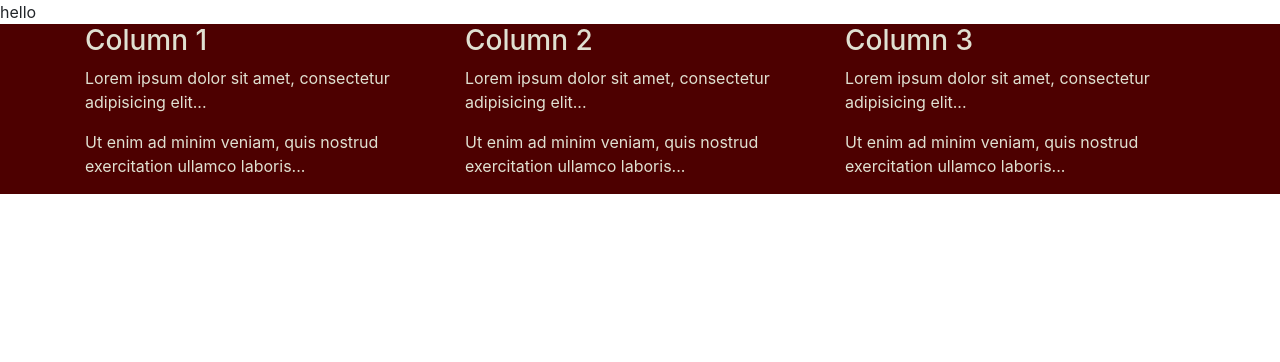
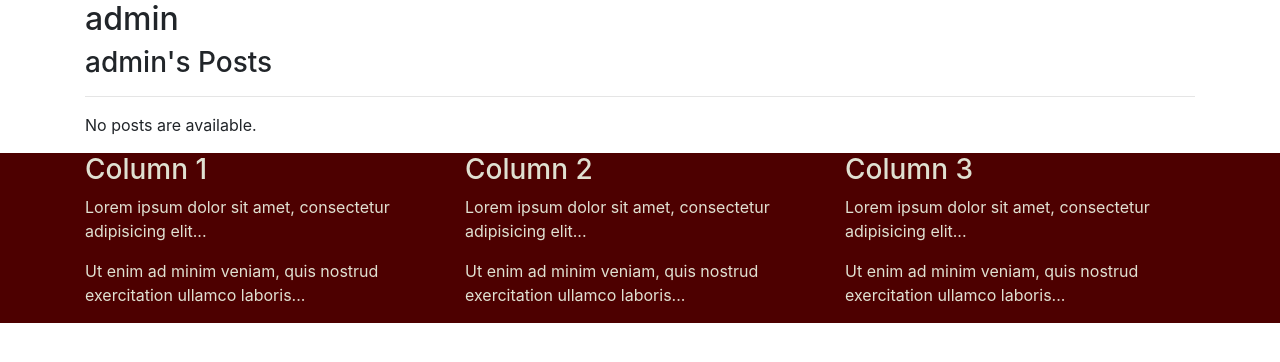
Before and after one commit to amirmahdiKhosravi/GeeksNegar-Website, a Django app: page /accounts/profile/ in a window 1280 px wide. Shown: the part 80-442 px from the top of the page. Run offline with Django 3.2, Linux system fonts and the light colour scheme; a user stored in the database is signed in; data comes from the database, SQL or seed files in the repository; both versions use the stored data as it was after the commit; some libraries are stand-ins or nearby versions.

Commit message:
profile page added

```diff
--- a/accounts/templates/accounts/profile.html
+++ b/accounts/templates/accounts/profile.html
@@ -1,10 +1,89 @@
 {% extends 'blog/base.html' %}
+{% load static %}
+{% block extraCss %}
+<link rel="stylesheet" type="text/css" href="{% static 'css/post_index.css' %}" />
+{% endblock %}
 
 {% block title %}Profile{% endblock %}
 
 {% block content %}
-<div>
-hello
+<div class="container">
+{% if user.is_authenticated %}
+    <div>
+        <h2>{{ user.get_username }}</h2>
+    </div>
+    <div>
+        <h3>{{ user.get_username }}'s Posts</h3><hr/>
+    </div>
+    <div class="container">
+
+        <div class="row">
+          {% if post_list %}
+          {% for post in post_list %}
+          {% if post.published %}
+          <div class="col-sm-4" >
+
+            <div class="item-box-blog" >
+              <div class="item-box-blog-image">
+                <!--Date-->
+                <div class="item-box-blog-date bg-blue-ui white"> <span class="mon">{{post.pub_date}}</span> </div>
+                <!--Image-->
+                {% if post.image is not None %}
+                <figure> <img src="/media/{{post.image}}" width="100%" height="100%"> </figure>
+                {% endif %}
+
+                {% if post.video is not None %}
+                <figure> <video width="100%" height="100%" controls><source src="/media/{{post.video}}" type="video/mp4"></video> </figure>
+                  {% endif %}
+
+                </div>
+                <div class="item-box-blog-body">
+                  <!--Heading-->
+                  <div class="item-box-blog-heading">
+                    <a href="{{post.id}}" tabindex="0">
+                      <h5>{{post.title}}</h5>
+                    </a>
+                  </div>
+                  <!--Data-->
+                  <!-- <div class="item-box-blog-data" style="padding: px 15px;">
+                  <p><i class="fa fa-user-o"></i> Admin, <i class="fa fa-comments-o"></i> Comments(3)</p>
+                </div> -->
+                <!--Text-->
+                <div class="item-box-blog-text">
+                  <p>{{post.text}}</p>
+                </div>
+                <div class="mt"> <a href="{{post.id}}" tabindex="0" class="btn bg-blue-ui white read">read more</a> </div>
+                <!--Read More Button-->
+              </div>
+            </div>
+
+            <!-- <div class="thumbnail">
+            <a href="{{post.id}}">
+            <div><h2>{{ post.title }}</h2></div>
+            <div><h5>{{ post.pub_date }}</h5></div><br>
+            {% if post.video is not None %}
+            <div><video width="100%" height="100%" controls><source src="/media/{{post.video}}" type="video/mp4"></video></div>
+            <div class="caption"><h5>{{ post.text }}</h5></div><br>
+            {% endif %}
+            {% if post.image is not None %}
+            <div><img src="/media/{{post.image}}" width="100%" height="100%"></div>
+            <div><h5>{{ post.text }}</h5></div><br>
+            {% endif %}
+            {% if post.image is None and post.video is None %}
+            <div><h5>{{ post.text }}</h5></div><br>
+            {% endif %}
+            <hr/>
+            {% endif %}
+          </a>
+        </div> -->
+      </div>
+      {% endfor %}
+      {% else %}
+      <p>No posts are available.</p>
+      {% endif %}
+      </div>
+      </div>
+{% endif %}
 
 </div>
 {% endblock %}
--- a/accounts/views.py
+++ b/accounts/views.py
@@ -2,6 +2,7 @@ from django.shortcuts import render
 from django.contrib.auth.forms import UserCreationForm
 from django.urls import reverse_lazy
 from django.views import generic
+from blog import models
 
 
 class SignUp(generic.CreateView):
@@ -10,6 +11,15 @@ class SignUp(generic.CreateView):
     template_name = 'accounts/signup.html'
 
 def ProfileView(request):
+    post_list =  models.Post.objects.all()
+    user_posts=[]
+    for post in post_list:
+        print(post.member.all())
+        for member in post.member.all():
+            if request.user==member.user:
+                print(post)
+                user_posts.append(post)
     context={
+        'post_list':user_posts,
     }
     return render(request, 'accounts/profile.html',context=context)
--- a/blog/templates/blog/base.html
+++ b/blog/templates/blog/base.html
@@ -15,6 +15,8 @@
 
   <!-- Latest compiled JavaScript -->
   <script src="https://maxcdn.bootstrapcdn.com/bootstrap/4.4.1/js/bootstrap.min.js"></script>
+
+  <link rel="stylesheet" href="https://use.fontawesome.com/releases/v5.7.0/css/all.css" integrity="sha384-lZN37f5QGtY3VHgisS14W3ExzMWZxybE1SJSEsQp9S+oqd12jhcu+A56Ebc1zFSJ" crossorigin="anonymous">
 
   <meta charset="utf-8">
   <title>GeeksNegar</title>
```
Also changed, not shown: blog/templates/blog/post_detail.html (+4 -3 lines), db.sqlite3.
